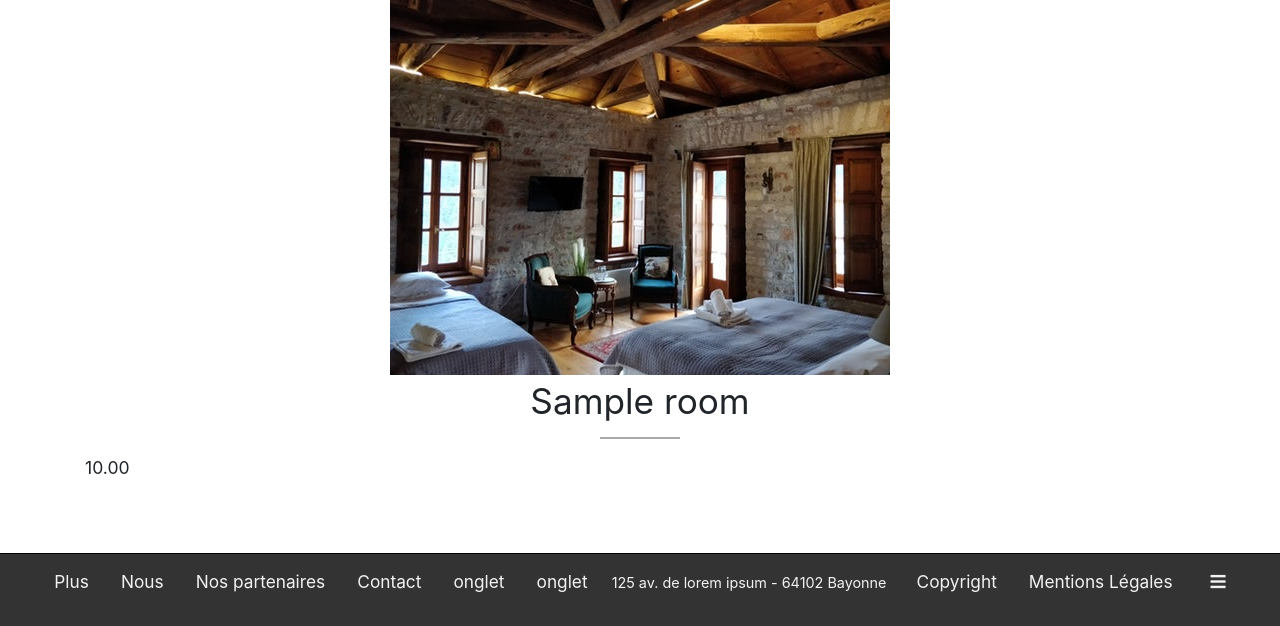
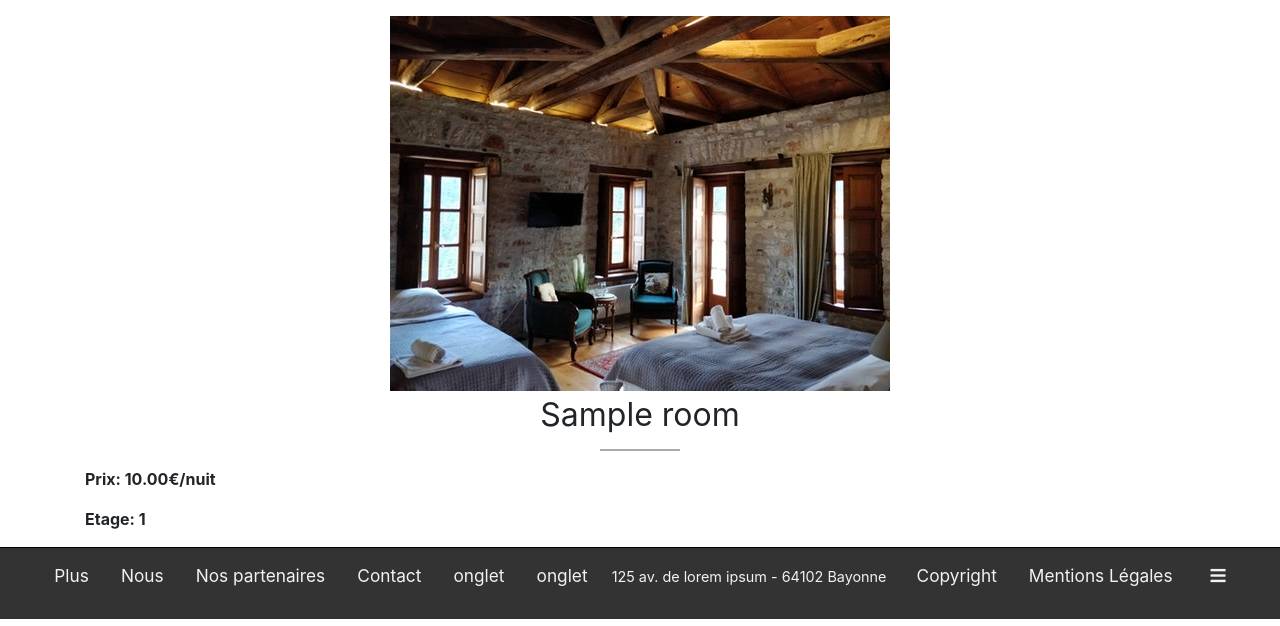
Before and after one commit to vanessa718/evaluation_4-5-6, a Laravel app: page /room/1 in a window 1280 px wide. Shown: the part 214-840 px from the top of the page. Run offline with Laravel 8, Linux system fonts and the light colour scheme; tables that the repository leaves empty hold one stand-in row (values such as "Sample post"); settings files or empty folders that the repository lacks are supplied; some libraries are stand-ins or nearby versions.

Commit message:
room_list ok - add beginning form_reservation and focus_room

```diff
--- a/public/css/room.css
+++ b/public/css/room.css
@@ -61,7 +61,7 @@ body {
 .btnPersonList {
 	margin-top: 0.7em;
 }
-.person {
+.room {
 	margin-top: 2em;
 }
 
@@ -130,113 +130,6 @@ nav p {
 	text-align: center;
 }
 
-/*    checkbox     */
-/*******************/
-/* Customize the label (the container) */
-.container {
-  display: block;
-  position: relative;
-  padding-left: 1em;
-  margin-bottom: 1.2em;
-  cursor: pointer;
-  font-size: 1.1em;
-  -webkit-user-select: none;
-  -moz-user-select: none;
-  -ms-user-select: none;
-  user-select: none;
-
-}
-
-/* Hide the browser's default checkbox */
-.container input {
-	position: absolute;
-	opacity: 0;
-	cursor: pointer;
-}
-
-/* Create a custom checkbox */
-.checkmark {
-	position: absolute;
-	top: 0;
-	left: 0.5em;
-	height: 1.1em;
-	width: 1.1em;
-	background-color: #eee;
-}
-
-/* On mouse-over, add a grey background color */
-.container:hover input ~ .checkmark {
-	background-color: #ccc;
-}
-
-/* When the checkbox is checked, add a blue background */
-.container input:checked ~ .checkmark {
- 	background-color: #333;
-}
-
-/* Create the checkmark/indicator (hidden when not checked) */
-.checkmark:after {
-	content: "";
-	position: absolute;
-	display: none;
-}
-
-/* Show the checkmark when checked */
-.container input:checked ~ .checkmark:after {
-	display: block;
-}
-
-/* Style the checkmark/indicator */
-.container .checkmark:after {
-	left: 0.3em;
-	top: -0.1em;
-	width: 0.35em;
-	height: 0.8em;
-	border: solid white;
-	border-width: 0 3px 3px 0;
-	-webkit-transform: rotate(45deg);
-	-ms-transform: rotate(45deg);
-	transform: rotate(45deg);
-}
-/*    card           */
-/*********************/
-article {flex: 1;}
-.card {
-	display: flex;
-	flex-wrap: wrap;
-	justify-content: space-between;
-	align-content: flex-start;
-}
-.cards {
-	width: 20%;
-	min-width: 200px;
-	margin: 0.5rem 0.5rem;
-	background-color: pink;
-	box-shadow: 0px 5px 20px #999;
-	border-radius: 2%;
-	 background: linear-gradient(#dedede, white);
-}
-.card a { /*5*/
-	color: #333;
-  /*text-decoration: none;*/
-}
-.card-image {
-	border-radius: 3% 0 0 0;
-	height: 7em;
-	position: relative;
-
- /* overflow: hidden;/*3*/
-}
-.cards h3 {
-	margin: 0;
-	padding: 0;
-}
-.card-image img {
-	width: 150%;
-	position: absolute;
-	top: 50%;
-	left: 50%;
-}
 
 
 /*===============*/
@@ -260,11 +153,15 @@ article {flex: 1;}
 /*===============*/
 /*  focus_room  */
 /*===============*/
-
+.img_focus {
+	margin-top: 1em;
+}
 .name {
 	font-size: 2em;
 }
-
+.name p {
+	margin: auto;
+}
 .name::after{
 	content: ' ';
 	margin: 10px auto;
@@ -273,6 +170,15 @@ article {flex: 1;}
 	align-items: center;
 	border: 1px solid #aaa;
 	width: 80px;
+}
+/*===============*/
+/*  focus_room  */
+/*===============*/
+.form_reservation {
+	margin: 3em;
+}
+.focus {
+	font-weight: bold;
 }
 
 /*===================*/
--- a/resources/views/focus_room.blade.php
+++ b/resources/views/focus_room.blade.php
@@ -6,34 +6,20 @@
 	<div class="container">
 		<div class="row">
 			<div class="col-md-12 col-sm-12 text-center">
-				<img src="/img/room.jpeg" class="img-fluid" alt="Responsive image">
+				<img src="/img/room.jpeg" class="img-fluid img_focus" alt="Responsive image">
+	  			<p class="name">{{$room -> name}}</p>
 			</div>
 		</div>
-		<div class="row">
-			<div class="col-md-12 col-sm-12 text-center line">
-	  			<p class="name">{{$room -> name}}</p>
-	  		</div>
-	  	</div>
 	  	<div class="row">
-	  		<div class="col bed_type_access">
-	  			<p>{{$room -> price}}</p>
+	  		<div class="col focus">
+	  			<p>Prix: {{$room -> price}}€/nuit</p>
+				<p>Etage: {{$room -> floor}}</p>
+
 	  			<p>{{$room -> bed_type_access}}</p>
 	  		</div>
 	  	</div>
-	  	<div class="row ">
-	  		<div class="col-md-12">
-		  		<div class="col-md-6 text-left">
-		  			<p>{{$room -> address}}</p>
-		  			<p>{{$room -> town}}</p>
-		  		</div>
-		  		<div class="col-md-6 text-right">
-		  			<p>{{$room -> mail}}</p>
-		  			<p>{{$room -> phone}}</p>
-		  		</div>
-		  	</div>
-	  	</div>
+
 	</div>
-
 
 </section>
 @endsection
--- a/resources/views/room_list.blade.php
+++ b/resources/views/room_list.blade.php
@@ -3,7 +3,7 @@
 
 @section('content')
 <section class="container">
-	<div class="person">
+	<div class="room">
   		<h1>Chambres</h1>
 	</div>
 
--- a/routes/web.php
+++ b/routes/web.php
@@ -18,3 +18,9 @@ Route::get('/', function () {
 
 
 Route::resource('room', 'RoomController');
+
+Route::resource('booking', 'BookingController');
+
+// Route::post('/reservation', function () {
+//     return 'Votre email est ' . request('email');
+// });
```
Also changed, not shown: resources/views/reservation.blade.php (+34 -0 lines), resources/views/layouts/room_list.blade.php (deleted).
